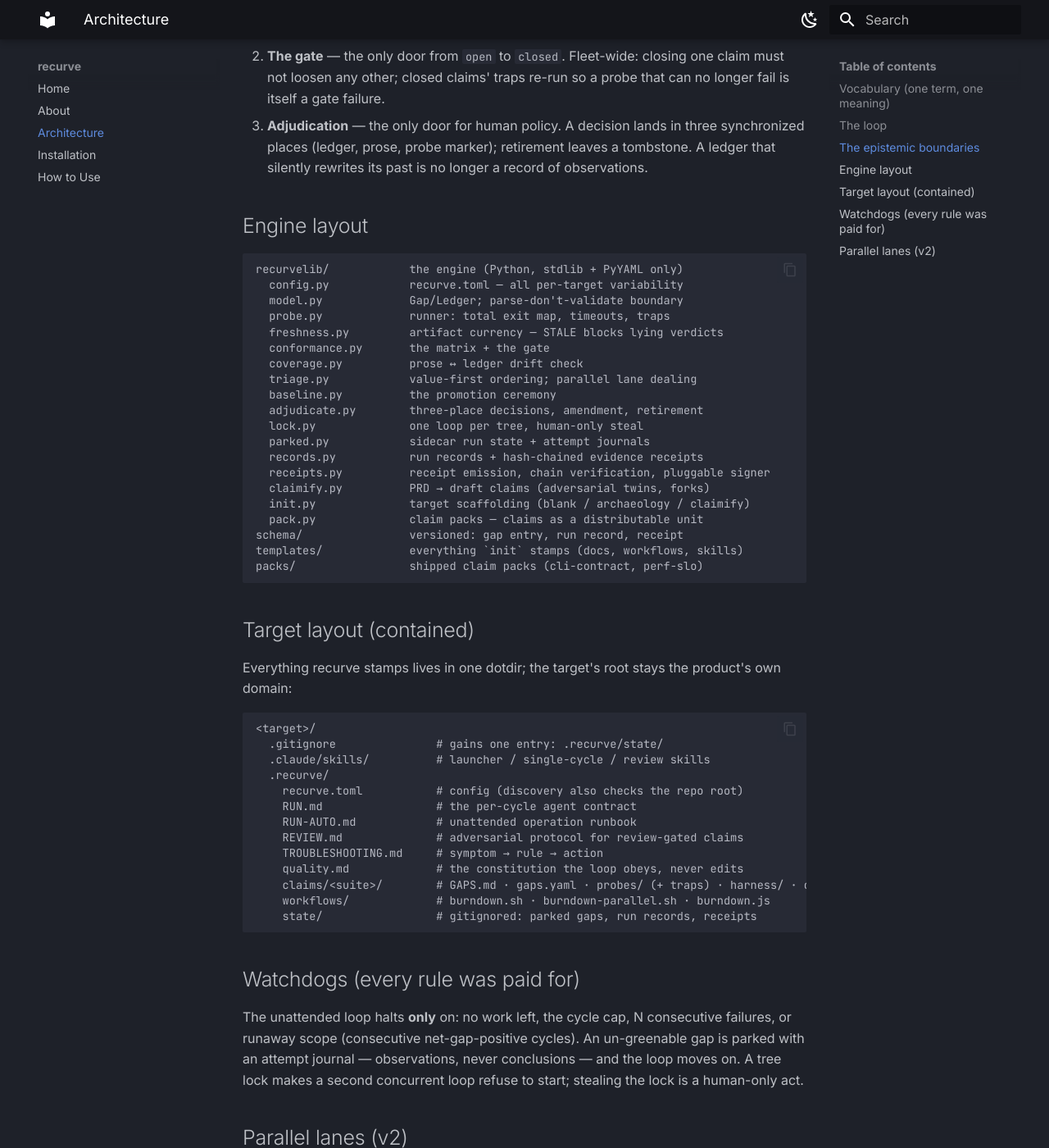
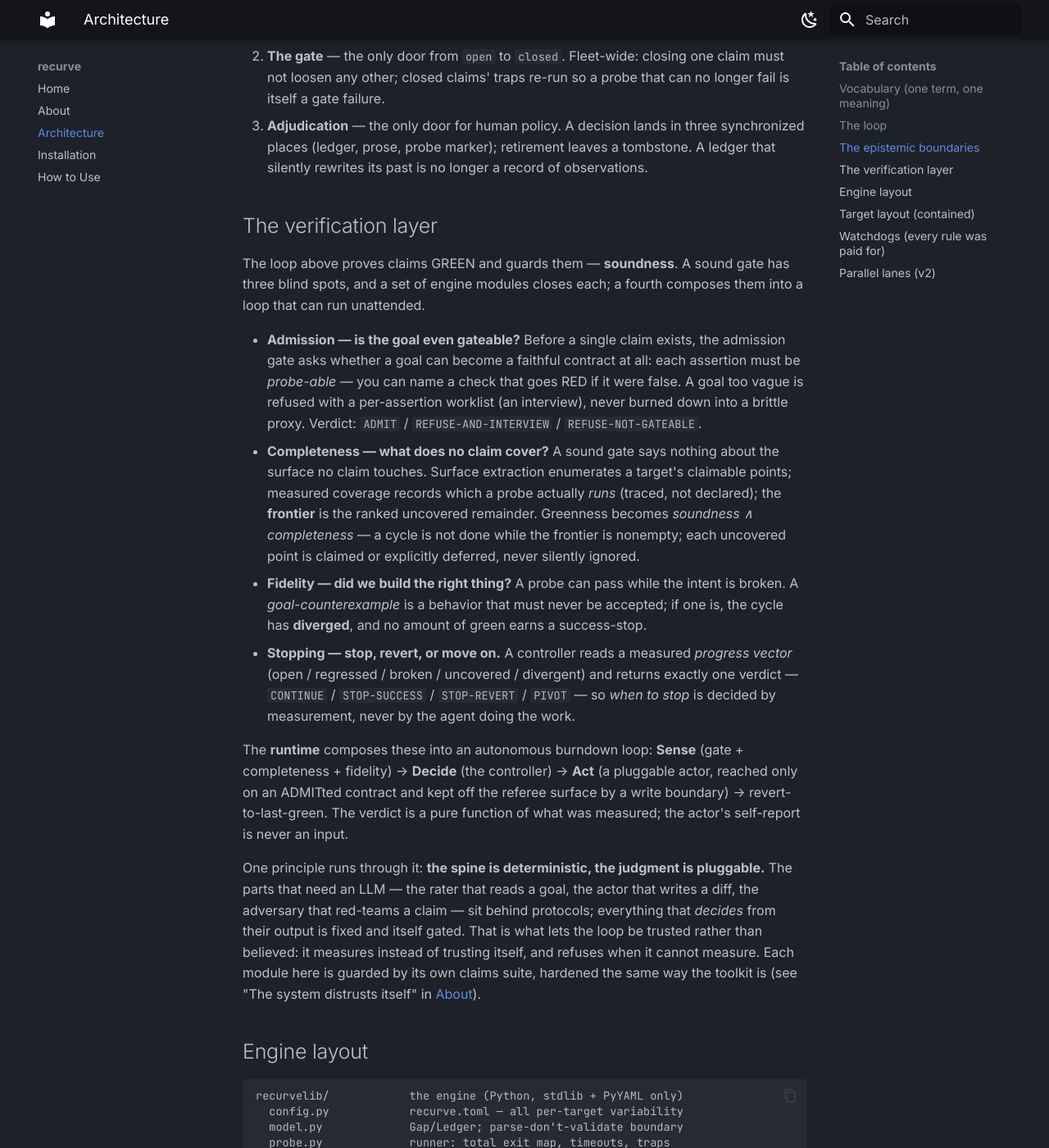
Before and after one commit to bordumb/recurve, an MkDocs documentation site: the page built from docs/architecture.md, in a window 1280 px wide and 1400 px high, scrolled down 1236 px. Shown: the whole window at 82% size. Built offline with MkDocs 1.6.1 and Material for MkDocs 9.7.7, drawn with Linux system fonts in a browser that asks for light colours; some of the changed text lies outside the part shown.

Commit message:
docs: reflect the verification layer in the published docs
The published site described recurve as its pre-session self. Updated docs/ (only — nothing from docs/plans
is published):
- architecture.md: new "The verification layer" section (admission / completeness / fidelity / stopping /
  runtime) + the modules in Engine layout. States the deterministic-spine / pluggable-agent split and does
  not oversell "autonomous".
- about.md: a "Beyond soundness" section linking to the architecture; fixed a typo (Sgents -> Agents).
- index.md: one line after the tagline pointing at the verification layer.

Scoped to docs/*.md; no changes to mkdocs nav, plan.md, or docs/plans.

Auths-Id: did:keri:EB5cPHY0t-ejNC_rUzPS1dclTvd6kG-R9mQzjozCuGgd
Auths-Device: did:keri:EB5cPHY0t-ejNC_rUzPS1dclTvd6kG-R9mQzjozCuGgd
Auths-Anchor-Seq: 1

````diff
--- a/docs/architecture.md
+++ b/docs/architecture.md
@@ -50,6 +50,40 @@ Three ceremonies keep the ledger honest:
    a tombstone. A ledger that silently rewrites its past is no longer a
    record of observations.
 
+## The verification layer
+
+The loop above proves claims GREEN and guards them — **soundness**. A sound gate has three blind spots, and a
+set of engine modules closes each; a fourth composes them into a loop that can run unattended.
+
+- **Admission — is the goal even gateable?** Before a single claim exists, the admission gate asks whether a
+  goal can become a faithful contract at all: each assertion must be *probe-able* — you can name a check that
+  goes RED if it were false. A goal too vague is refused with a per-assertion worklist (an interview), never
+  burned down into a brittle proxy. Verdict: `ADMIT` / `REFUSE-AND-INTERVIEW` / `REFUSE-NOT-GATEABLE`.
+- **Completeness — what does no claim cover?** A sound gate says nothing about the surface no claim touches.
+  Surface extraction enumerates a target's claimable points; measured coverage records which a probe actually
+  *runs* (traced, not declared); the **frontier** is the ranked uncovered remainder. Greenness becomes
+  *soundness ∧ completeness* — a cycle is not done while the frontier is nonempty; each uncovered point is
+  claimed or explicitly deferred, never silently ignored.
+- **Fidelity — did we build the right thing?** A probe can pass while the intent is broken. A
+  *goal-counterexample* is a behavior that must never be accepted; if one is, the cycle has **diverged**, and
+  no amount of green earns a success-stop.
+- **Stopping — stop, revert, or move on.** A controller reads a measured *progress vector*
+  (open / regressed / broken / uncovered / divergent) and returns exactly one verdict —
+  `CONTINUE` / `STOP-SUCCESS` / `STOP-REVERT` / `PIVOT` — so *when to stop* is decided by measurement, never
+  by the agent doing the work.
+
+The **runtime** composes these into an autonomous burndown loop: **Sense** (gate + completeness + fidelity) →
+**Decide** (the controller) → **Act** (a pluggable actor, reached only on an ADMITted contract and kept off
+the referee surface by a write boundary) → revert-to-last-green. The verdict is a pure function of what was
+measured; the actor's self-report is never an input.
+
+One principle runs through it: **the spine is deterministic, the judgment is pluggable.** The parts that need
+an LLM — the rater that reads a goal, the actor that writes a diff, the adversary that red-teams a claim —
+sit behind protocols; everything that *decides* from their output is fixed and itself gated. That is what
+lets the loop be trusted rather than believed: it measures instead of trusting itself, and refuses when it
+cannot measure. Each module here is guarded by its own claims suite, hardened the same way the toolkit is
+(see "The system distrusts itself" in [About](about.md)).
+
 ## Engine layout
 
 ```
@@ -70,6 +104,15 @@ recurvelib/            the engine (Python, stdlib + PyYAML only)
   claimify.py          PRD → draft claims (adversarial twins, forks)
   init.py              target scaffolding (blank / archaeology / claimify)
   pack.py              claim packs — claims as a distributable unit
+  # the verification layer (deterministic spine; LLM parts are pluggable)
+  admission.py         is the goal gateable? probe-ability, verdict, interview, synthesis guard
+  surface.py           extract a target's claimable surface points (adapter-based)
+  measured.py          which surface points a probe actually exercises (traced coverage)
+  frontier.py          the ranked uncovered region — what no claim covers
+  completeness.py      the completeness half of the gate: sound AND complete
+  fidelity.py          goal-counterexamples → divergence (did we build the right thing?)
+  controller.py        the stopping controller: stop / revert / pivot / continue, by measurement
+  runtime.py           the autonomous burndown loop spine (Sense → Decide → Act → revert)
 schema/                versioned: gap entry, run record, receipt
 templates/             everything `init` stamps (docs, workflows, skills)
 packs/                 shipped claim packs (cli-contract, perf-slo)
````
Also changed, not shown: docs/about.md (+17 -1 lines), docs/index.md (+4 -0 lines).
